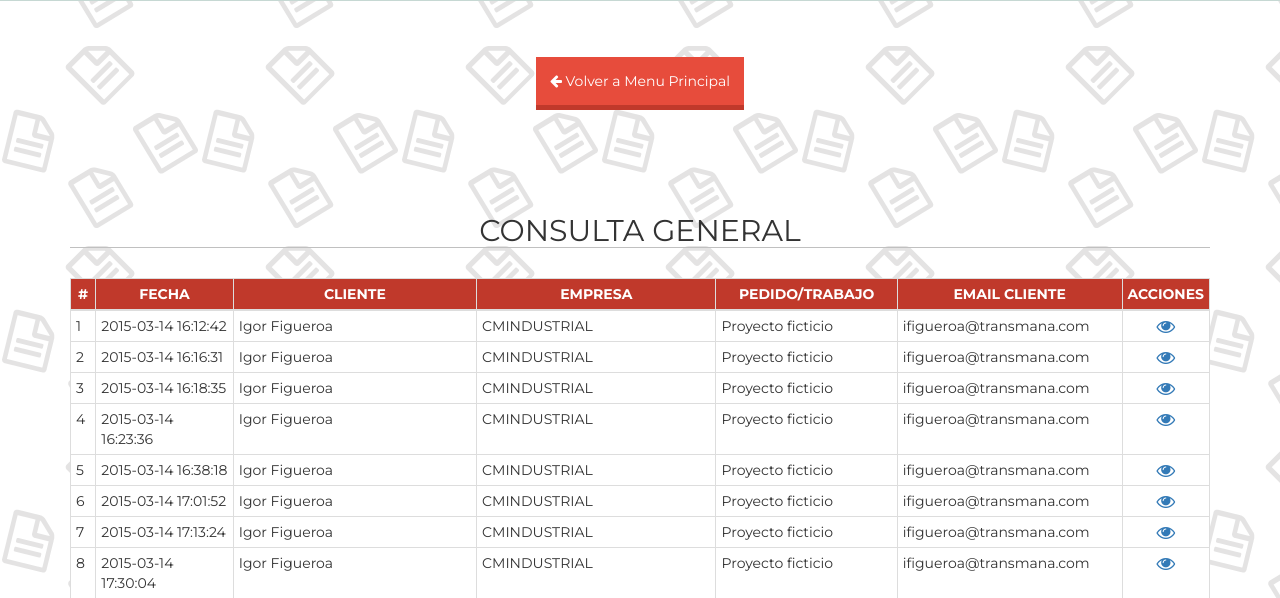
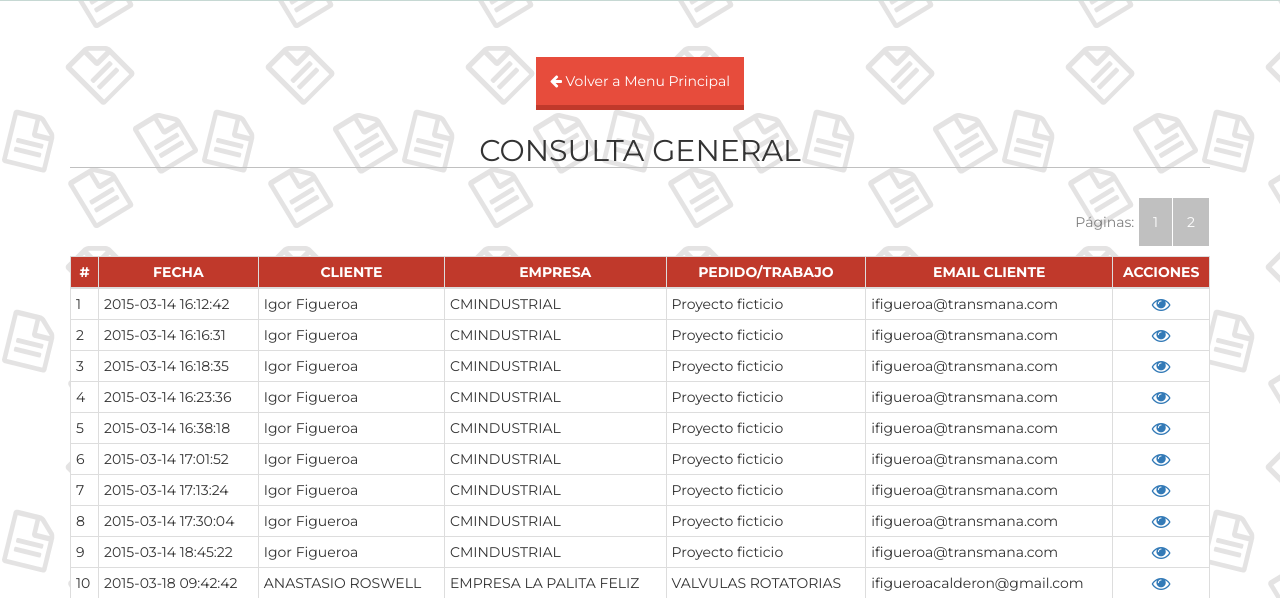
Before and after one commit to igorfigueroa/fafacisurvey, a PHP site: page /consulta/index.php?pagina=1 in a window 1280 px wide. Shown: the part 363-961 px from the top of the page. Run offline with PHP 8.4, Linux system fonts and the light colour scheme; a user stored in the database is signed in; data comes from the database, SQL or seed files in the repository; some libraries are stand-ins or nearby versions.

Commit message:
Se agrega paginación php-mysql basica ;) asi como sus estilos css correspondientes.

```diff
--- a/consulta/index.php
+++ b/consulta/index.php
@@ -14,8 +14,28 @@ $pageTitle = "Consulta General";
 $pagina = "";
 include('../includes/conexion.php');
 include('../includes/header.php');
+	/*
+	for ($x = 0; $x < 45; $x++) {
+		$insertar = mysql_query("INSERT INTO cte_encuesta VALUES ('', '1', '2015-03-14 10:12:42', 'Igor Figueroa', 'GOKU', 'PROYECTO PRUEBA', 'igor.figueroa@com.mx')")
+		or die (mysql_error());
+	}
+	*/
 
- ?>
+$contador = mysql_query("SELECT COUNT(*) as total FROM cte_encuesta") or die("hubo un error en el contador");
+$c = mysql_fetch_array($contador);
+
+$total = $c['total']; // TOTAL DE REGISTROS DE LA CONSULTA
+$porPagina = 10; // REGISTROS A MOSTRAR POR PAGINA
+$paginas = ceil($total / $porPagina); // DETERMINAMOS NUMERO DE PAGINAS
+
+$page = (isset($_GET['pagina'])) ? (int)$_GET['pagina'] : 1;
+$startAt = $porPagina * ($page - 1);
+
+$query = mysql_query("
+	SELECT * FROM cte_encuesta LIMIT $startAt, $porPagina
+") or die (mysql_error());
+
+?>
 
 <div id="mainMenu">
 
@@ -32,6 +52,18 @@ include('../includes/header.php');
 		<div class="col-md-12">
 			<h2 class="table-titles">CONSULTA GENERAL</h2>
 			<div id="consultaGral">
+
+			<ul class="consulta-pag">
+				<li>Páginas: </li>
+					<?php
+						for ($i = 1; $i <= $paginas; $i++) {
+							echo '<li><a href="index.php?pagina='.$i.'">'.$i.'</a></li>';
+						}
+					?>
+			</ul>
+
+
+
 				<table class="table table-condensed table-responsive table-bordered table-general">
 					<thead>
 						<th>#</th>
@@ -46,7 +78,10 @@ include('../includes/header.php');
 					<tbody>
 						<?php
 						$clientAnswers = mysql_query("
-							SELECT id, fecha, cte_nombre, cte_empresa, cte_pedido, cte_email FROM cte_encuesta
+							SELECT id, fecha, cte_nombre,
+							cte_empresa, cte_pedido, cte_email
+							FROM cte_encuesta
+							LIMIT $startAt, $porPagina
 							") or die ("Hubo un error");
 
 						while ($vistaEncuestas = mysql_fetch_array($clientAnswers)) {
--- a/css/styles.css
+++ b/css/styles.css
@@ -483,6 +483,7 @@ footer {
 .table-titles {
 	text-align: center;
 	text-transform: uppercase;
+	margin-top: -2em;
 	margin-bottom: 1em;
 	border-bottom: 1px solid silver;
 }
@@ -491,3 +492,26 @@ footer {
 	background: #c0392b;
 	color: #fff;
 }
+
+.consulta-pag {
+	list-style: none;
+	text-align: right;
+}
+
+	.consulta-pag li {
+		display: inline-block;
+		background: silver;
+		margin-right: 1px;
+	}
+
+	.consulta-pag li:nth-child(1) {
+		font-size: 1em;
+		color: gray;
+		background: none;
+	}
+
+	.consulta-pag li a {
+		display: block;
+		padding: 1em;
+		color: #fff;
+	}
```
